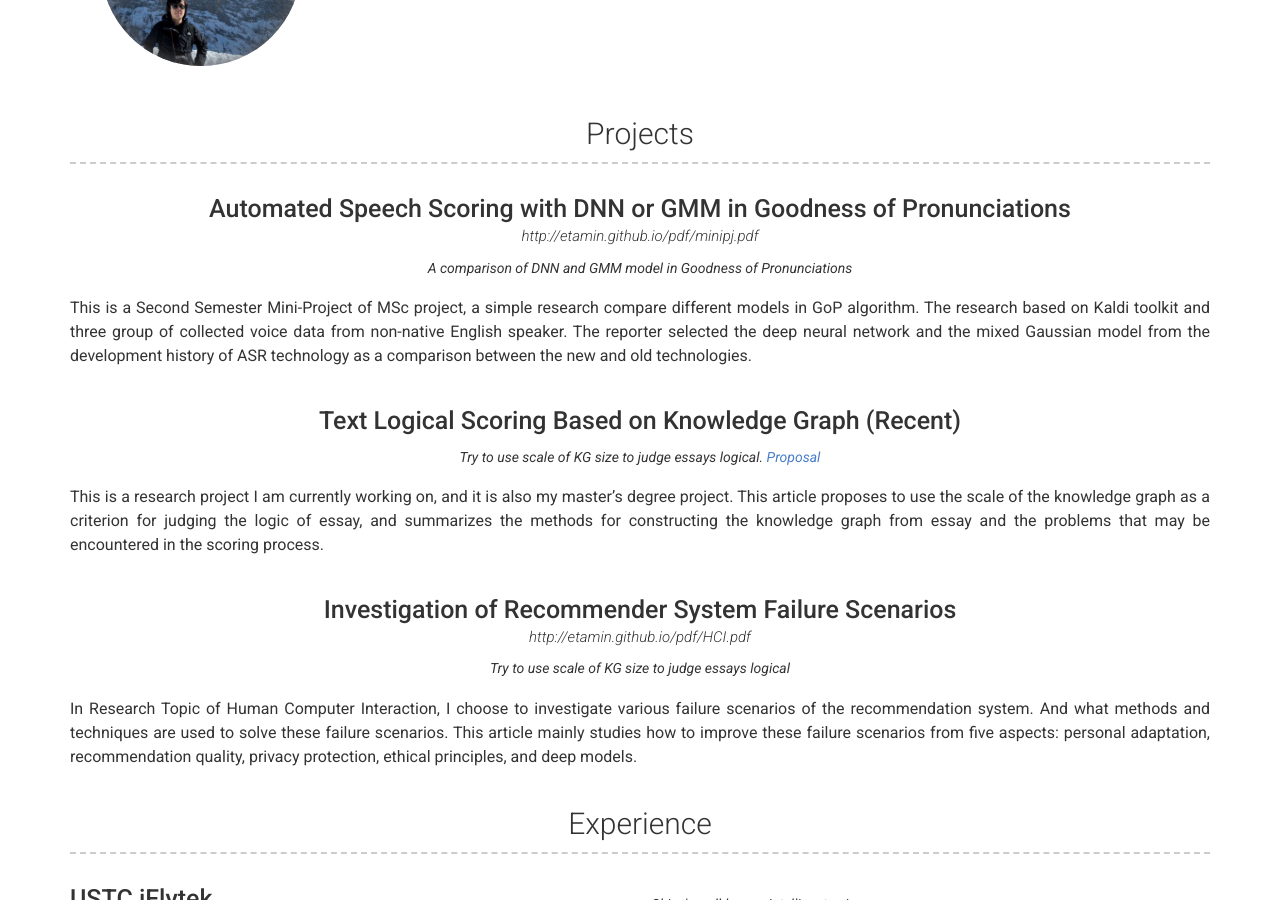
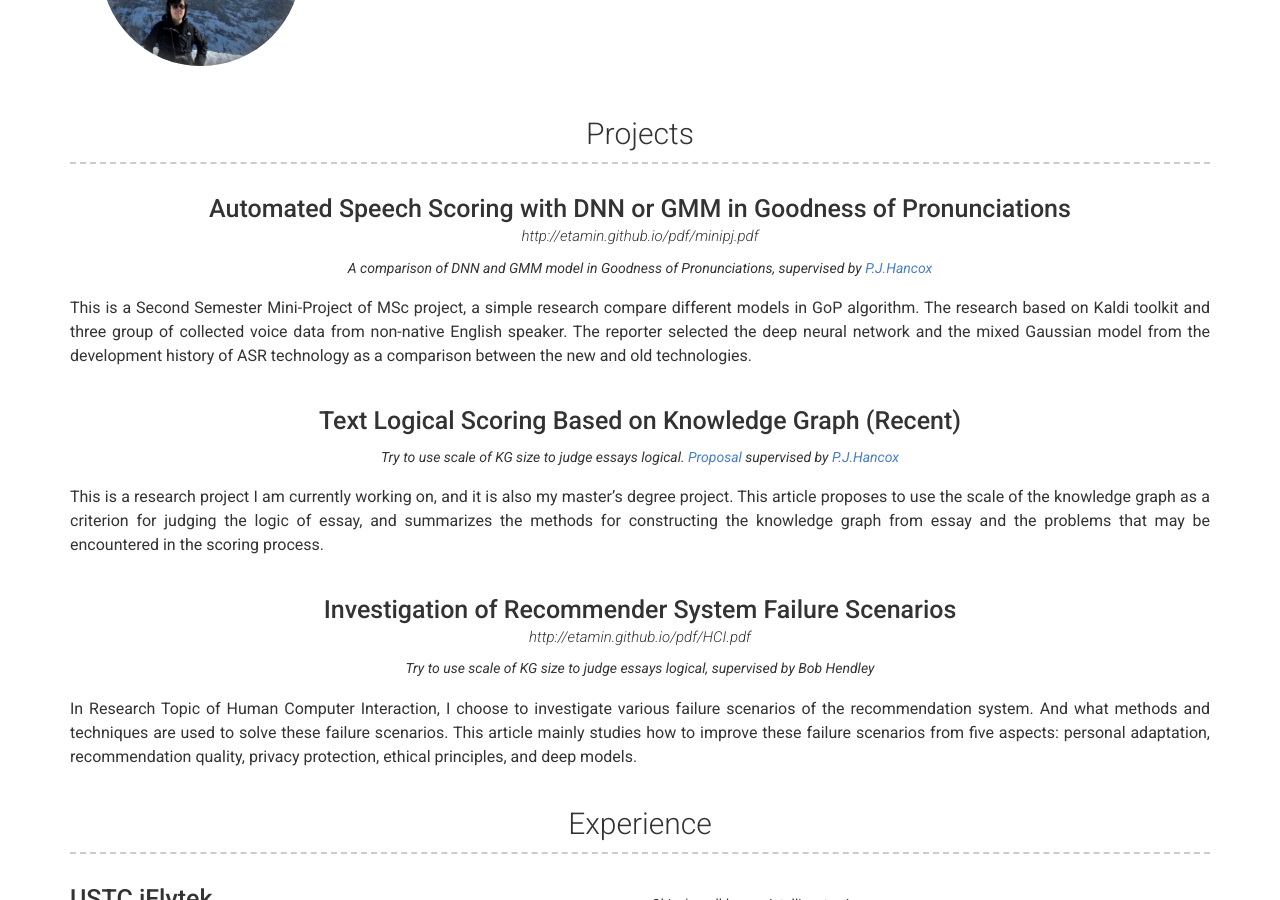
Before and after one commit to Etamin/Etamin.github.io, a Jekyll site: the page built from index.md, in a window 1280 px wide and 900 px high, scrolled down 436 px. Built offline with Jekyll 4.4.1, drawn with Linux system fonts in a browser that asks for light colours; nearby versions of some CDN libraries.

Commit message:
Update projects.yml

```diff
--- a/_data/projects.yml
+++ b/_data/projects.yml
@@ -3,14 +3,14 @@
   name: Automated Speech Scoring with DNN or GMM in Goodness of Pronunciations
   link: http://etamin.github.io/pdf/minipj.pdf
   quote: >
-    A comparison of DNN and GMM model in Goodness of Pronunciations
+    A comparison of DNN and GMM model in Goodness of Pronunciations, supervised by <a href="https://www.cs.bham.ac.uk/~pjh/">P.J.Hancox</a>
   description: | # this will include new lines to allow paragraphs
     This is a Second Semester Mini-Project of MSc project, a simple research compare different models in GoP algorithm. The research based on Kaldi toolkit and three group of collected voice data from non-native English speaker. The reporter selected the deep neural network and the mixed Gaussian model from the development history of ASR technology as a comparison between the new and old technologies.
 
 - layout: top-middle
   name: Text Logical Scoring Based on Knowledge Graph (Recent)
   quote: >
-    Try to use scale of KG size to judge essays logical. <a href="http://etamin.github.io/pdf/MSc_Final_Proposal.pdf">Proposal</a>
+    Try to use scale of KG size to judge essays logical. <a href="http://etamin.github.io/pdf/MSc_Final_Proposal.pdf">Proposal</a> supervised by <a href="https://www.cs.bham.ac.uk/~pjh/">P.J.Hancox</a>
   description: | # this will include new lines to allow paragraphs
     This is a research project I am currently working on, and it is also my master's degree project. This article proposes to use the scale of the knowledge graph as a criterion for judging the logic of essay, and summarizes the methods for constructing the knowledge graph from essay and the problems that may be encountered in the scoring process.
 
@@ -18,6 +18,6 @@
   name: Investigation of Recommender System Failure Scenarios
   link: http://etamin.github.io/pdf/HCI.pdf
   quote: >
-    Try to use scale of KG size to judge essays logical
+    Try to use scale of KG size to judge essays logical, supervised by Bob Hendley
   description: | # this will include new lines to allow paragraphs
     In Research Topic of Human Computer Interaction, I choose to investigate various failure scenarios of the recommendation system. And what methods and techniques are used to solve these failure scenarios. This article mainly studies how to improve these failure scenarios from five aspects: personal adaptation, recommendation quality, privacy protection, ethical principles, and deep models.
```
